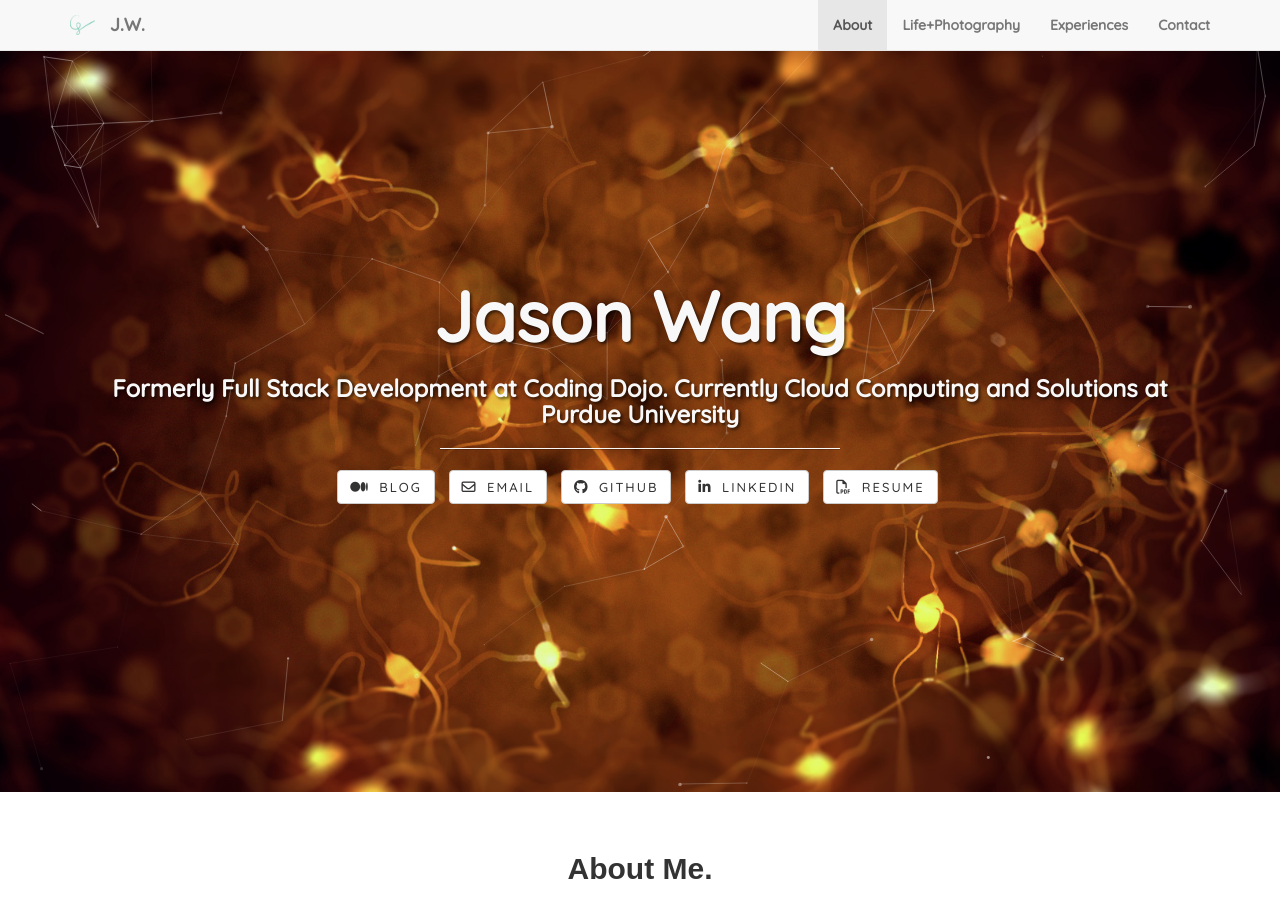
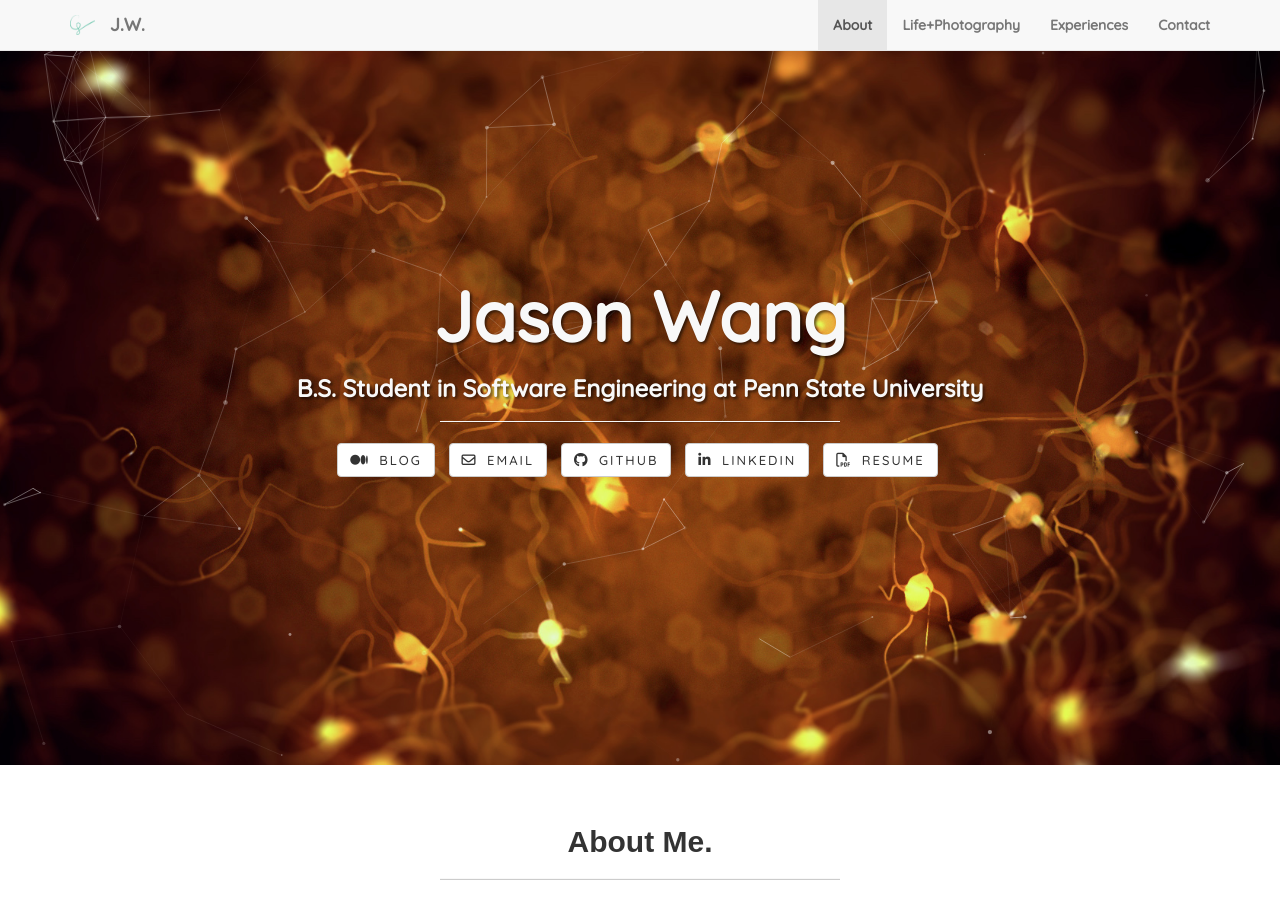
Before and after one commit to jawang94/jawang94.github.io, a Jekyll site: the page built from index.html, in a window 1280 px wide and 900 px high. Built offline with Jekyll 4.4.1, drawn with Linux system fonts in a browser that asks for light colours; nearby versions of some CDN libraries.

Commit message:
header update

```diff
--- a/index.html
+++ b/index.html
@@ -3,5 +3,5 @@
 title: J.W.
 head: J.W.
 author: Jason Wang
-description: Formerly Full Stack Development at Coding Dojo. Currently Cloud Computing and Solutions at Purdue University
+description: B.S. Student in Software Engineering at Penn State University
 ---
```
